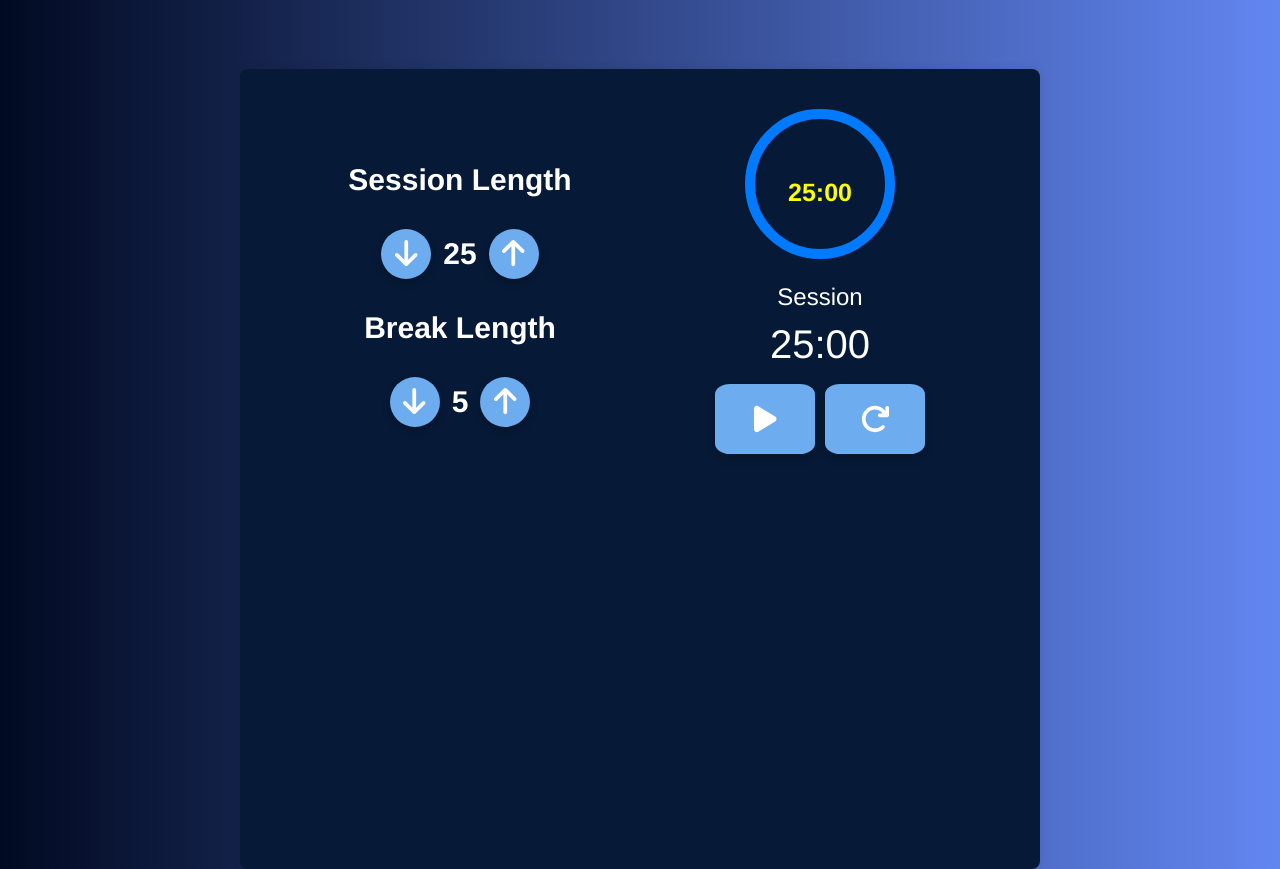
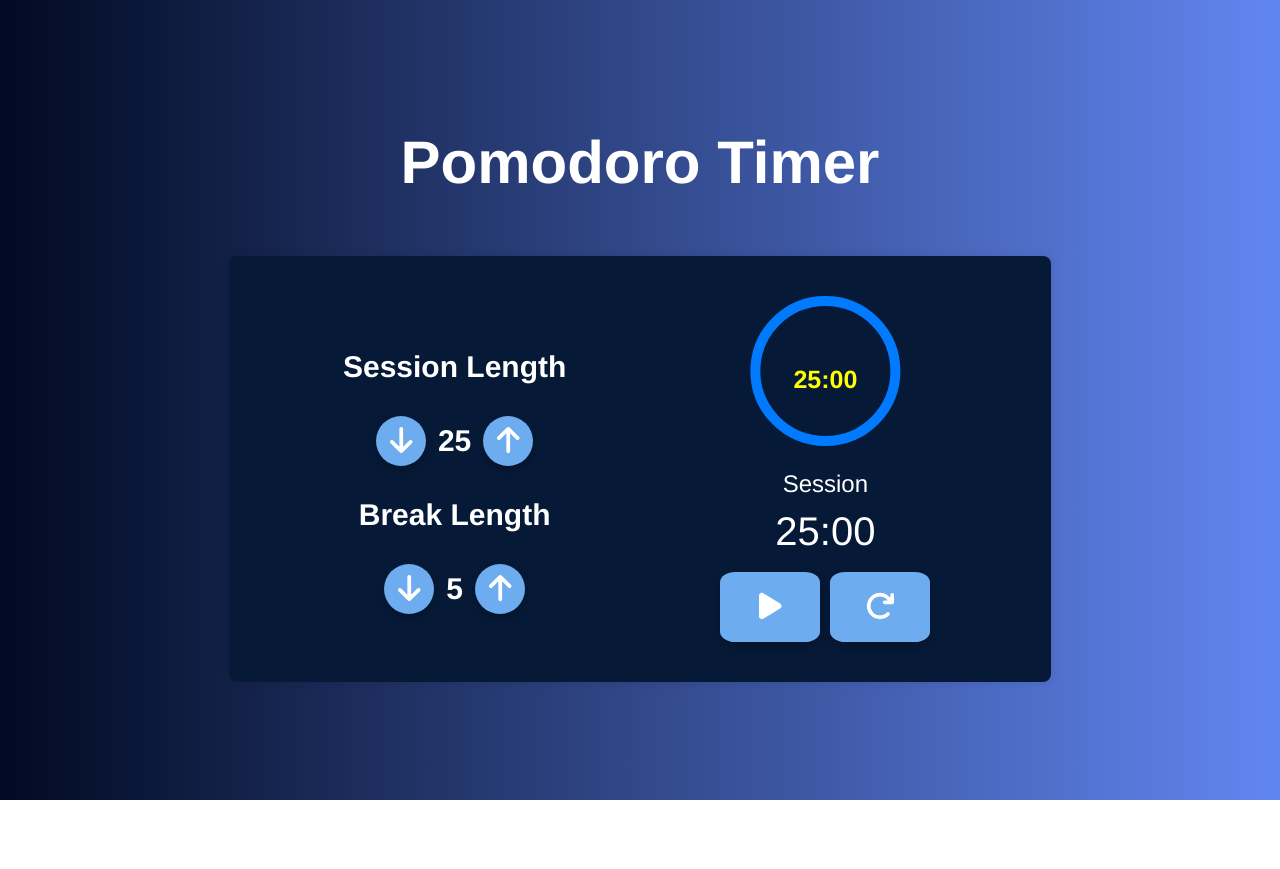
Before and after one commit to S-chahine/pomodoro-timer, a React (Create React App) app: page / in a window 1280 px wide. After the commit the page ends 800 px from the top, so only its background shows below. Built offline with nearby package versions, Linux system fonts and the light colour scheme.

Commit message:
responsice design

```diff
--- a/src/components/Timer.css
+++ b/src/components/Timer.css
@@ -1,27 +1,26 @@
 @import '~bootstrap/dist/css/bootstrap.min.css';
 
-
+/* Common styles for all screen sizes */
 body {
     background: linear-gradient(to left, #6286f1, #010a22);
-    /* Example gradient from blue to green */
     margin: 0;
     display: flex;
     align-items: center;
     justify-content: center;
-
     height: 100vh;
     font-family: 'Franklin Gothic Medium', 'Arial Narrow', Arial, sans-serif;
 }
 
 .container {
     background-color: #061936;
-    /* White container background color */
     border-radius: 8px;
     box-shadow: 0 0 10px rgba(0, 0, 0, 0.1);
     padding: 40px;
     text-align: center;
-    width: 100vh;
-    height: 100vh;
+    width: 100%;
+    max-width: 600px;
+    /* Adjust as needed for medium and large screens */
+    margin: 0 auto;
 }
 
 .TimerLabel {
@@ -39,35 +38,27 @@ body {
 
 .session-timer {
     margin: 0 auto;
-    /* Center the SessionTimer */
 }
 
 button {
     background-color: #6cacef;
-    /* Blue button color */
     color: #fff;
     border: none;
-    padding: auto;
     font-size: 30px;
     font-weight: bold;
     cursor: pointer;
-
     width: 50px;
     height: 50px;
     border-radius: 50%;
-    /* Make the button circular */
     box-shadow: 0 4px 8px rgba(0, 0, 0, 0.2);
-    /* Add a 3D effect */
     transition: background-color 0.3s ease, transform 0.2s ease;
 }
 
 #start_stop,
 #reset {
     background-color: #6cacef;
-    /* Blue button color */
     color: #fff;
     border: none;
-    padding: auto;
     font-size: 30px;
     font-weight: bold;
     margin-left: 5px;
@@ -76,20 +67,30 @@ button {
     width: 100px;
     height: 70px;
     border-radius: 15%;
-    /* Make the button circular */
     box-shadow: 0 4px 8px rgba(0, 0, 0, 0.2);
-    /* Add a 3D effect */
     transition: background-color 0.3s ease, transform 0.2s ease;
 }
 
 button:hover {
     background-color: #4b78a9;
-    /* Darker blue on hover */
     transform: scale(1.05);
-    /* Add a slight scale effect on hover */
 }
 
 .svg1 {
     margin-top: 10px;
-    padding: auto;
 }
+
+/* Media queries for different screen sizes */
+@media only screen and (min-width: 601px) and (max-width: 1024px) {
+    .container {
+        max-width: 800px;
+        /* Adjust for medium screens */
+    }
+}
+
+@media only screen and (min-width: 1025px) {
+    .container {
+        max-width: 1200px;
+        /* Adjust for large screens */
+    }
+}
```
